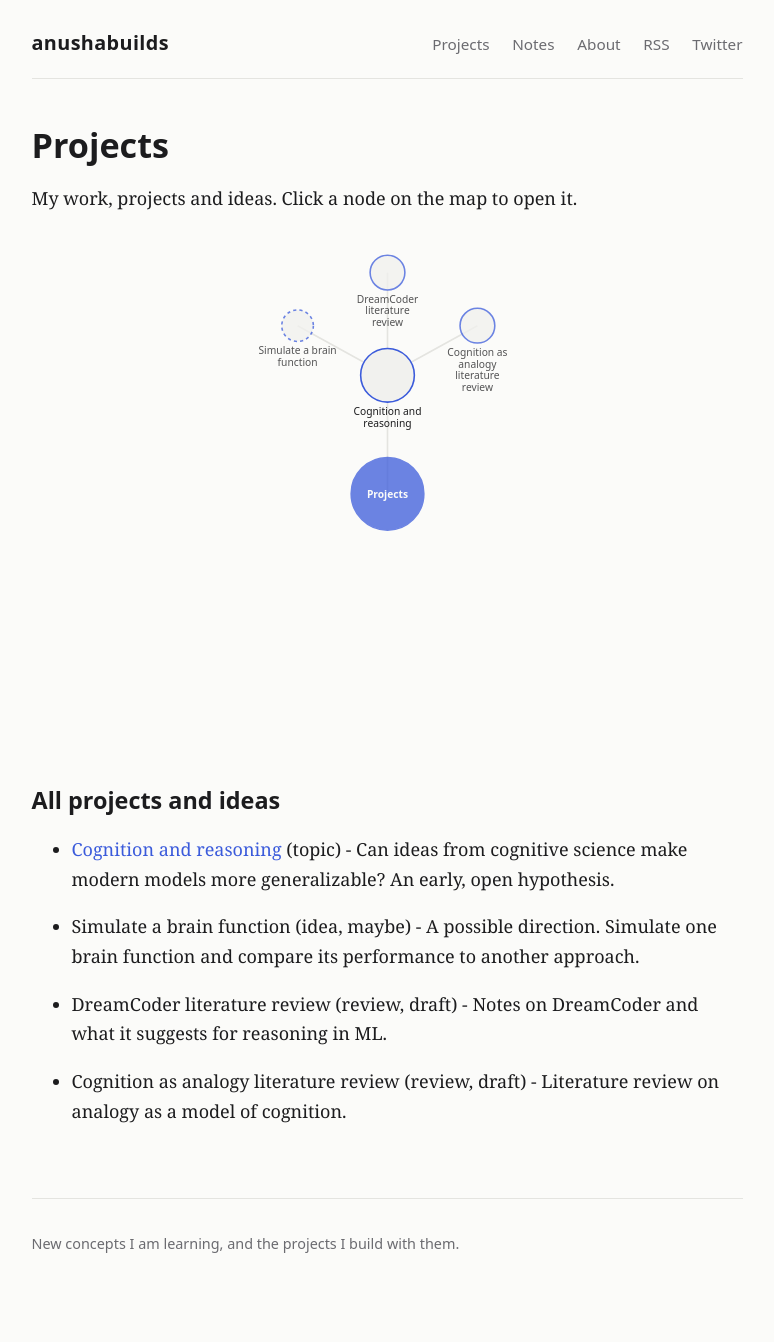
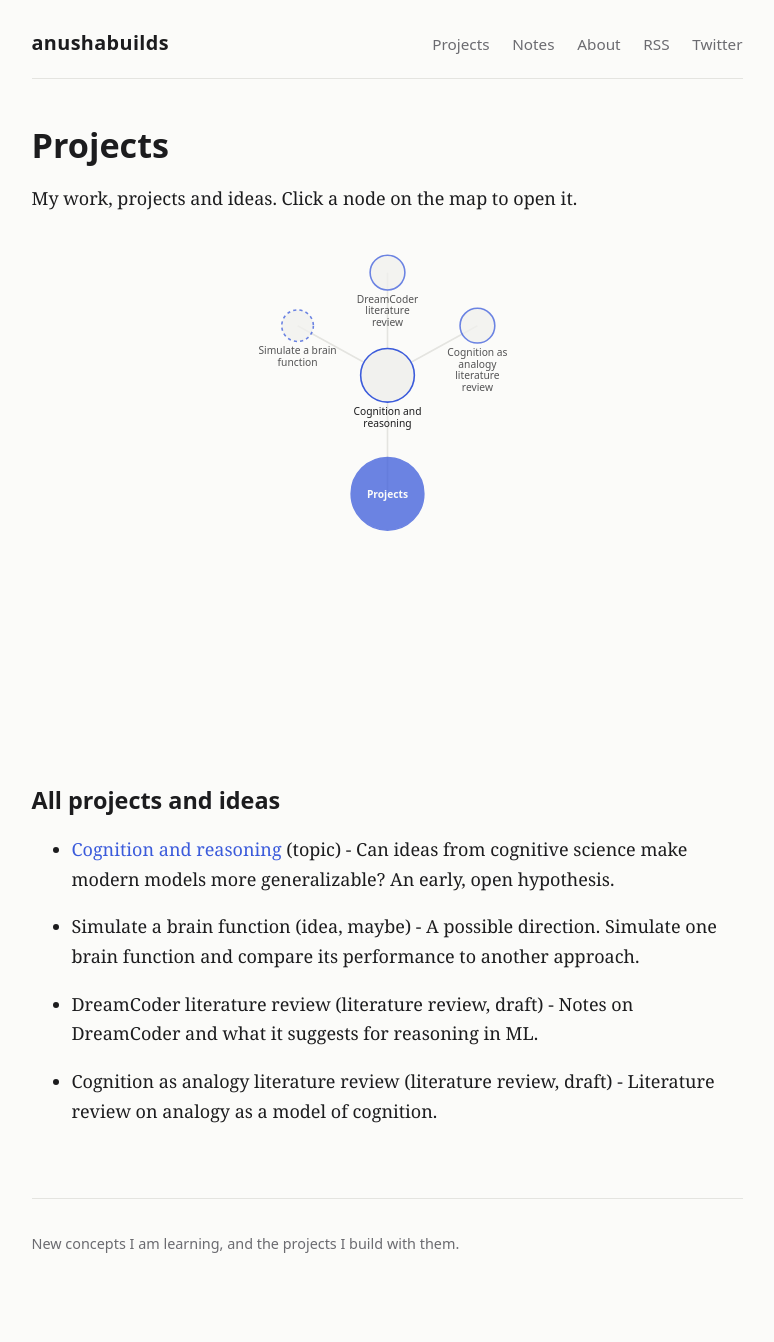
Before and after one commit to AnushaMishra/AnushaMishra.github.io, a Jekyll site: the page built from projects.md, in a window 1280 px wide. Shown: the whole page, without its empty margins (253-1027 px from the left). Built offline with Jekyll 4.4.1, drawn with Linux system fonts in a browser that asks for light colours.

Commit message:
Update project listing format in projects.md

```diff
--- a/projects.md
+++ b/projects.md
@@ -19,5 +19,5 @@ window.PROJECT_NODES = {{ site.data.projects | jsonify }};
 ## All projects and ideas
 
 {% for n in site.data.projects %}
-- {% if n.url %}[{{ n.title }}]({{ n.url | relative_url }}){% else %}{{ n.title }}{% endif %} ({{ n.type }}{% if n.status %}, {{ n.status }}{% endif %}){% if n.blurb %} - {{ n.blurb }}{% endif %}
+- {% if n.url %}[{{ n.title }}]({{ n.url | relative_url }}){% else %}{{ n.title }}{% endif %} ({% if n.type == "review" %}literature review{% else %}{{ n.type }}{% endif %}{% if n.status %}, {{ n.status }}{% endif %}){% if n.blurb %} - {{ n.blurb }}{% endif %}
 {% endfor %}
```
